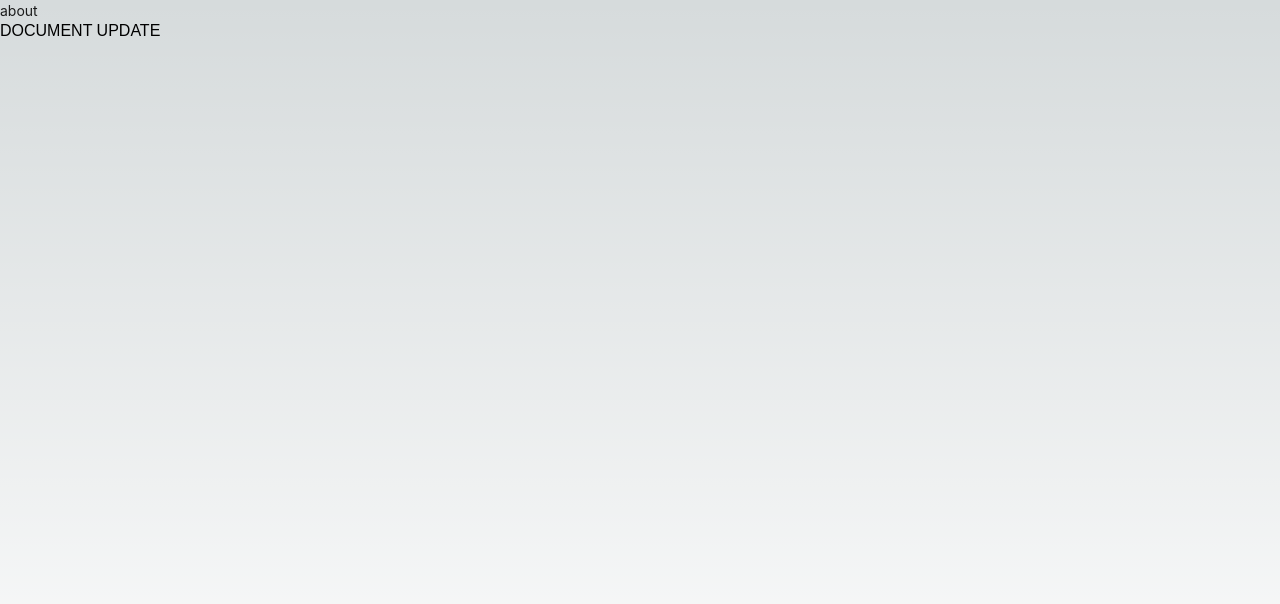
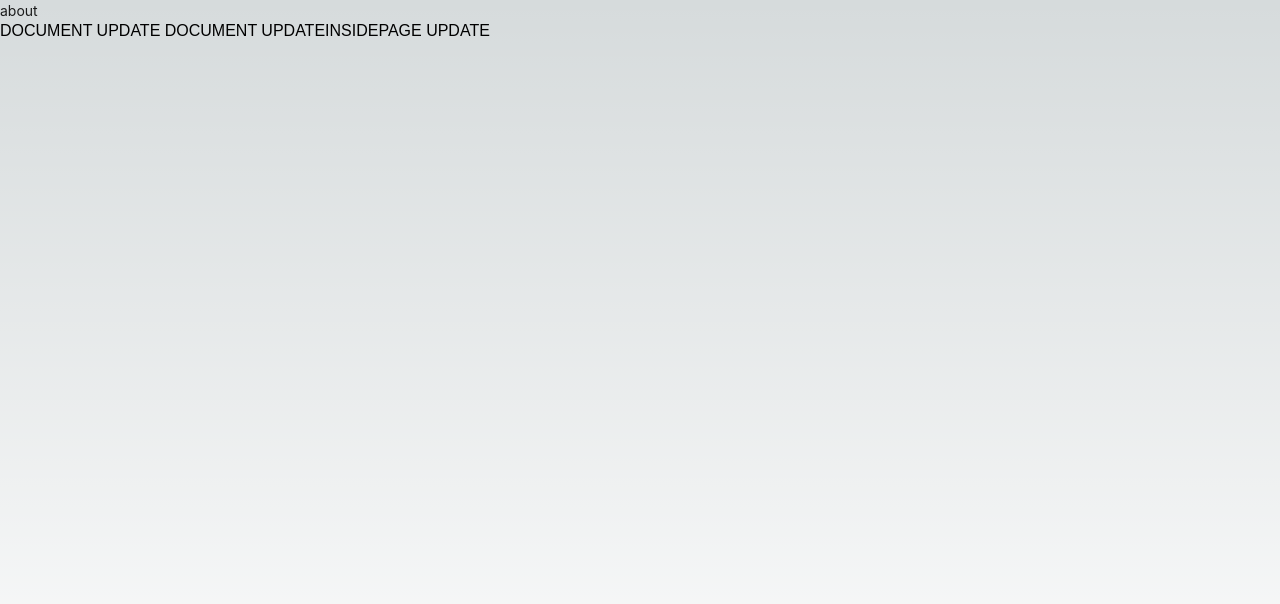
Before and after one commit to 1612770/git-test, a Next.js app: page /about in a window 1280 px wide. Shown: the top 604 px of the page. Built offline with nearby package versions, Linux system fonts and the light colour scheme.

Commit message:
update(file): inside page

```diff
--- a/src/pages/_document.tsx
+++ b/src/pages/_document.tsx
@@ -7,7 +7,9 @@ export default function Document() {
       <body>
         <Main />
         <NextScript />
-        DOCUMENT UPDATE
+        DOCUMENT UPDATE DOCUMENT UPDATE
+        <b />
+        INSIDEPAGE UPDATE
       </body>
     </Html>
   );
```
